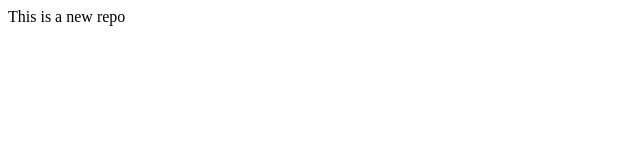
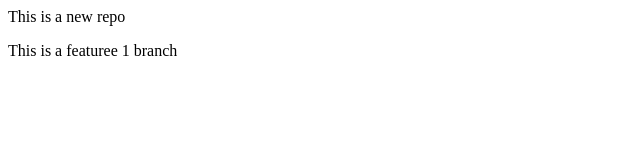
Before and after one commit to shreyansh549/localRepo, a plain HTML site: page index.html in a window 1280 px wide. Shown: the whole page, without its empty margins (0-640 px from the left). Drawn offline with Linux system fonts and the light colour scheme.

Commit message:
Add feature1

```diff
--- a/index.html
+++ b/index.html
@@ -1 +1,2 @@
 <p>This is a new repo</p>
+<p>This is a featuree 1 branch</p>
```
